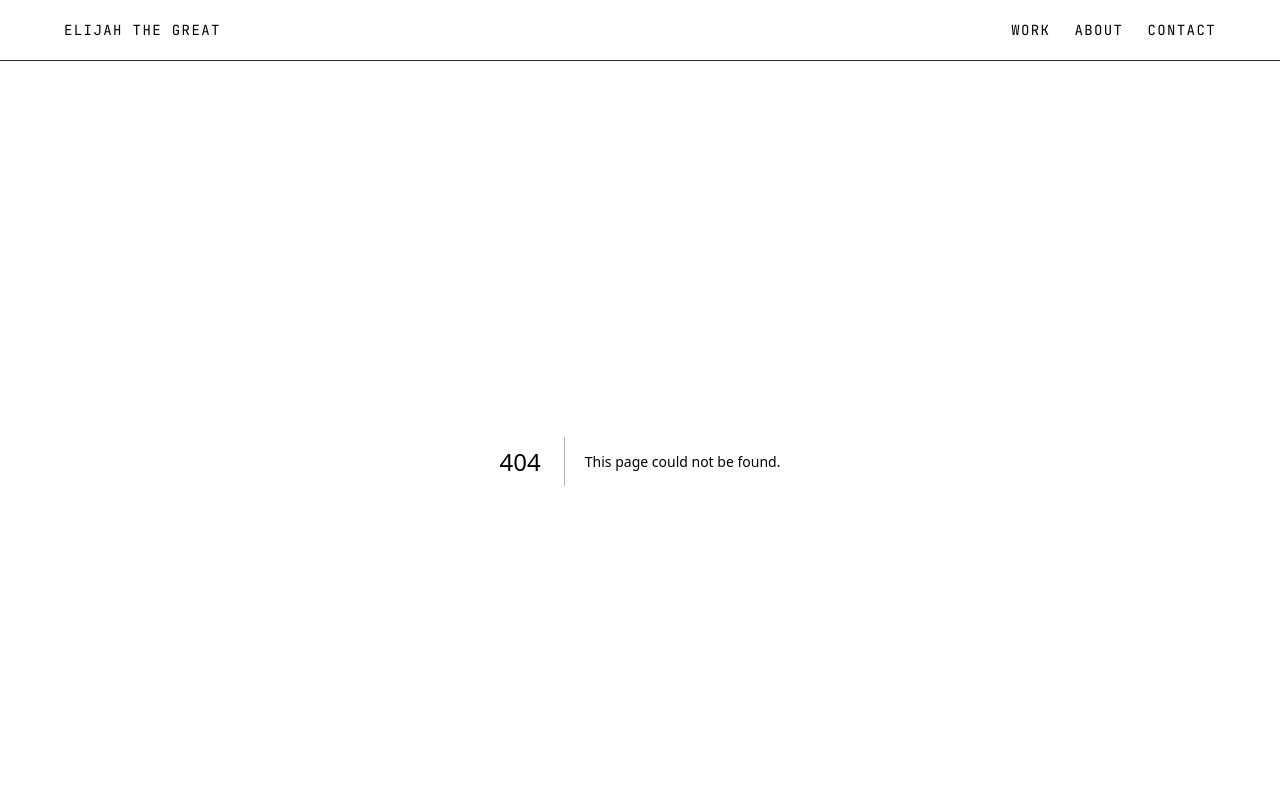
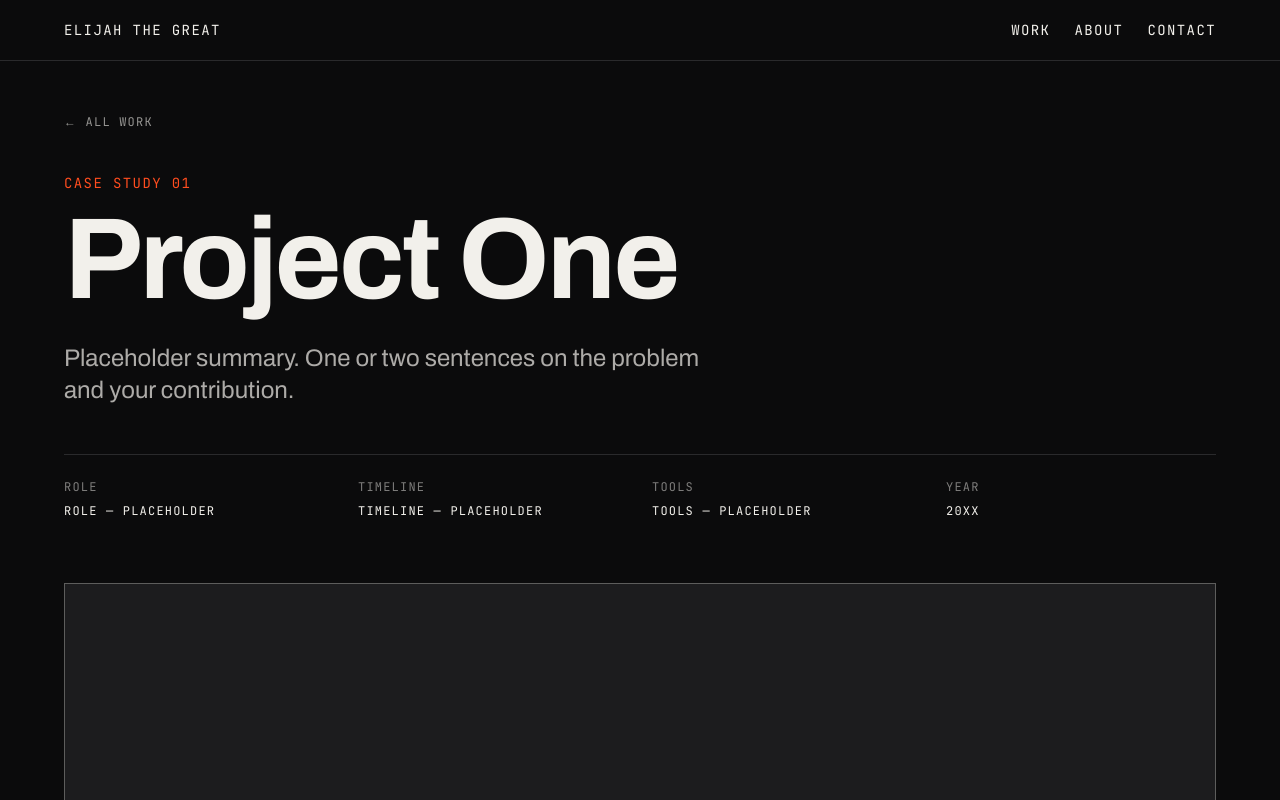
Before and after one commit to JamalOpeyemi/portfolio, a Next.js app: page /work/project-one in a window 1280 px wide. Before the commit this address had no page. Shown: the top 800 px of the page. Built offline with nearby package versions, Linux system fonts and the light colour scheme.

Commit message:
Add case study template and project data

```diff
--- a/app/components/WorkList.tsx
+++ b/app/components/WorkList.tsx
@@ -1,18 +1,14 @@
 "use client";
 
 import { useState } from "react";
+import Link from "next/link";
 import {
   motion,
   useMotionValue,
   useReducedMotion,
   useSpring,
 } from "framer-motion";
-
-const projects = [
-  { id: "01", title: "Project One", type: "Discipline — placeholder", year: "20XX" },
-  { id: "02", title: "Project Two", type: "Discipline — placeholder", year: "20XX" },
-  { id: "03", title: "Project Three", type: "Discipline — placeholder", year: "20XX" },
-];
+import { projects } from "../data/projects";
 
 export default function WorkList() {
   const [active, setActive] = useState<number | null>(null);
@@ -29,8 +25,6 @@ export default function WorkList() {
   }
 
   function handleEnter(e: React.MouseEvent, index: number) {
-    // When entering the list from outside, place the card at the cursor
-    // instantly so it doesn't fly in from the corner of the screen.
     if (active === null) {
       x.set(e.clientX + 160);
       y.set(e.clientY);
@@ -49,9 +43,8 @@ export default function WorkList() {
       >
         {projects.map((project, i) => (
           <li key={project.id} className="border-b border-line">
-            {/* href="#" is temporary; real case study links come later */}
-            <a
-              href="#"
+            <Link
+              href={`/work/${project.slug}`}
               onMouseEnter={(e) => handleEnter(e, i)}
               className="group grid grid-cols-[3rem_1fr] items-baseline gap-x-4 py-8 focus-visible:outline-2 focus-visible:outline-accent md:grid-cols-[5rem_1fr_18rem_6rem]"
             >
@@ -67,12 +60,11 @@ export default function WorkList() {
               <span className="hidden text-right font-mono text-xs uppercase tracking-widest text-foreground/60 md:block">
                 {project.year}
               </span>
-            </a>
+            </Link>
           </li>
         ))}
       </ul>
 
-      {/* Floating preview card: desktop only, hidden if motion is reduced */}
       {!reduceMotion && (
         <motion.div
           aria-hidden="true"
--- /dev/null
+++ b/app/data/projects.ts
@@ -0,0 +1,51 @@
+export type Project = {
+  slug: string;
+  id: string;
+  title: string;
+  type: string;
+  year: string;
+  role: string;
+  timeline: string;
+  tools: string;
+  summary: string;
+};
+
+// PLACEHOLDERS: replace with your real projects later.
+export const projects: Project[] = [
+  {
+    slug: "project-one",
+    id: "01",
+    title: "Project One",
+    type: "Discipline — placeholder",
+    year: "20XX",
+    role: "Role — placeholder",
+    timeline: "Timeline — placeholder",
+    tools: "Tools — placeholder",
+    summary:
+      "Placeholder summary. One or two sentences on the problem and your contribution.",
+  },
+  {
+    slug: "project-two",
+    id: "02",
+    title: "Project Two",
+    type: "Discipline — placeholder",
+    year: "20XX",
+    role: "Role — placeholder",
+    timeline: "Timeline — placeholder",
+    tools: "Tools — placeholder",
+    summary:
+      "Placeholder summary. One or two sentences on the problem and your contribution.",
+  },
+  {
+    slug: "project-three",
+    id: "03",
+    title: "Project Three",
+    type: "Discipline — placeholder",
+    year: "20XX",
+    role: "Role — placeholder",
+    timeline: "Timeline — placeholder",
+    tools: "Tools — placeholder",
+    summary:
+      "Placeholder summary. One or two sentences on the problem and your contribution.",
+  },
+];
--- /dev/null
+++ b/app/work/[slug]/page.tsx
@@ -0,0 +1,102 @@
+import Link from "next/link";
+import { notFound } from "next/navigation";
+import { projects } from "../../data/projects";
+
+const sections = [
+  "Challenge",
+  "Research insights",
+  "Flows & wireframes",
+  "Final screens",
+  "Outcome",
+];
+
+export function generateStaticParams() {
+  return projects.map((project) => ({ slug: project.slug }));
+}
+
+export default async function CaseStudyPage({
+  params,
+}: {
+  params: Promise<{ slug: string }>;
+}) {
+  const { slug } = await params;
+  const index = projects.findIndex((p) => p.slug === slug);
+  if (index === -1) notFound();
+
+  const project = projects[index];
+  const next = projects[(index + 1) % projects.length];
+
+  return (
+    <main>
+      {/* Opening */}
+      <section className="px-6 pb-16 pt-12 md:px-16">
+        <Link
+          href="/#work"
+          className="font-mono text-xs uppercase tracking-widest text-foreground/60 transition-colors hover:text-accent"
+        >
+          ← All work
+        </Link>
+
+        <p className="mt-10 font-mono text-sm uppercase tracking-widest text-accent">
+          Case study {project.id}
+        </p>
+        <h1 className="mt-4 text-[13vw] font-bold leading-[0.88] tracking-tight md:text-[9vw]">
+          {project.title}
+        </h1>
+        <p className="mt-8 max-w-2xl text-lg text-foreground/70 md:text-2xl">
+          {project.summary}
+        </p>
+
+        <dl className="mt-12 grid grid-cols-2 gap-6 border-t border-line pt-6 font-mono text-xs uppercase tracking-widest md:grid-cols-4">
+          {[
+            ["Role", project.role],
+            ["Timeline", project.timeline],
+            ["Tools", project.tools],
+            ["Year", project.year],
+          ].map(([label, value]) => (
+            <div key={label}>
+              <dt className="text-foreground/50">{label}</dt>
+              <dd className="mt-2">{value}</dd>
+            </div>
+          ))}
+        </dl>
+      </section>
+
+      {/* Hero mockup */}
+      <section className="px-6 md:px-16">
+        <div className="flex aspect-[16/9] w-full items-center justify-center border border-foreground/30 bg-[#1c1c1e] font-mono text-sm uppercase tracking-widest text-foreground/60">
+          Hero mockup — placeholder
+        </div>
+      </section>
+
+      {/* Story sections */}
+      {sections.map((title, i) => (
+        <section key={title} className="px-6 py-20 md:px-16 md:py-28">
+          <p className="font-mono text-sm uppercase tracking-widest text-accent">
+            0{i + 1} / {title}
+          </p>
+          <p className="mt-6 max-w-xl text-lg text-foreground/70">
+            Placeholder: one concise sentence connecting the visual below. Add
+            only real findings and results.
+          </p>
+          <div className="mt-10 flex aspect-[16/9] w-full items-center justify-center border border-foreground/30 bg-[#1c1c1e] font-mono text-sm uppercase tracking-widest text-foreground/60">
+            {title} visual — placeholder
+          </div>
+        </section>
+      ))}
+
+      {/* Next project */}
+      <section className="border-t border-line px-6 py-20 md:px-16">
+        <p className="font-mono text-sm uppercase tracking-widest text-foreground/60">
+          Next project
+        </p>
+        <Link
+          href={`/work/${next.slug}`}
+          className="mt-4 inline-block text-5xl font-bold tracking-tight transition-colors hover:text-accent md:text-8xl"
+        >
+          {next.title} →
+        </Link>
+      </section>
+    </main>
+  );
+}
```
